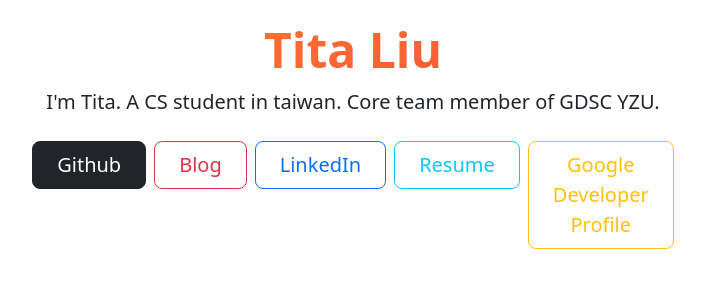
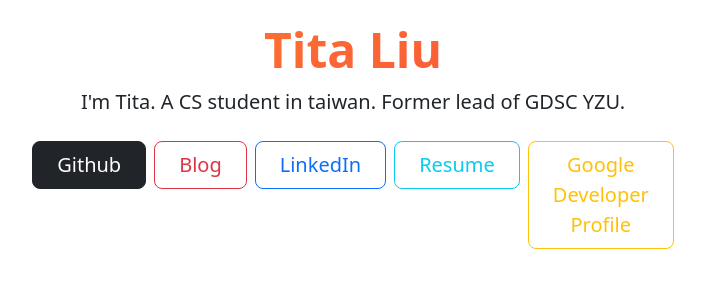
Before and after one commit to titaliu1224/linktree, a plain HTML site: page index.html in a window 1280 px wide. Shown: the part 249-536 px from the top of the page, without its empty margins (287-992 px from the left). Drawn offline with nearby package versions, Linux system fonts and the light colour scheme.

Commit message:
Update index.html

```diff
--- a/index.html
+++ b/index.html
@@ -24,7 +24,7 @@
     <img id="borderR"class="d-block mx-auto mb-4" src="https://avatars.githubusercontent.com/u/71343865?v=4" alt="" width="150" height="150">
     <h1 id="head" class="display-5 fw-bold">Tita Liu</h1>
     <div class="col-lg-6 mx-auto">
-      <p class="lead mb-4">I'm Tita. A CS student in taiwan. Core team member of GDSC YZU.</p>
+      <p class="lead mb-4">I'm Tita. A CS student in taiwan. Former lead of GDSC YZU.</p>
       <div class="d-grid gap-2 d-sm-flex justify-content-sm-center">
         <a href="https://github.com/titaliu1224"><button type="button" class="btn btn-dark btn-lg px-4 gap-3">Github</button></a>
         <a href="https://titaliu1224.github.io/"><button type="button" class="btn btn-outline-danger btn-lg px-4">Blog</button></a>
```
